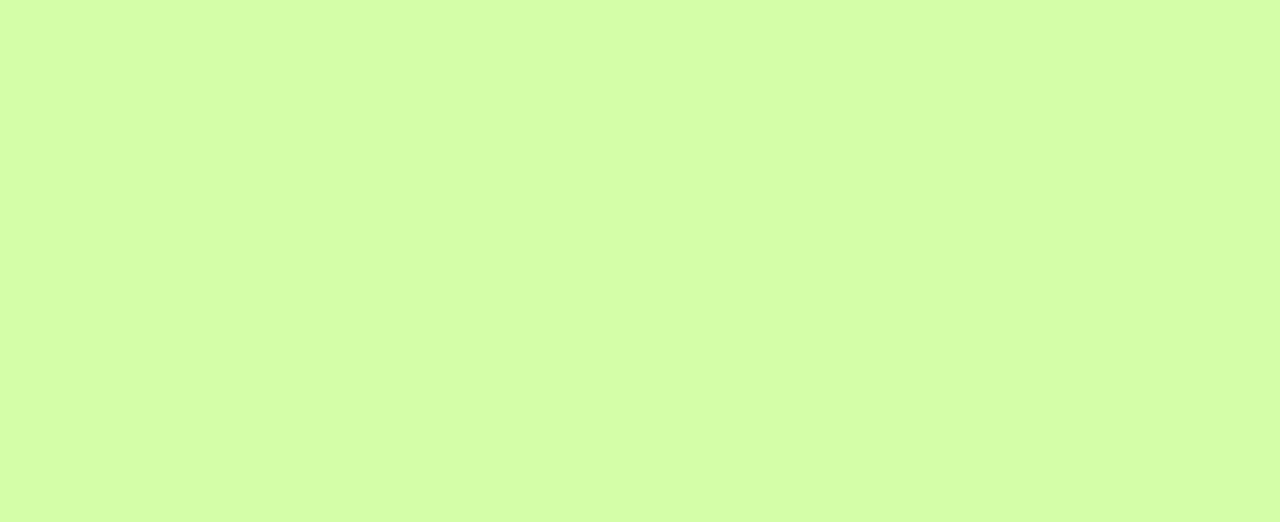
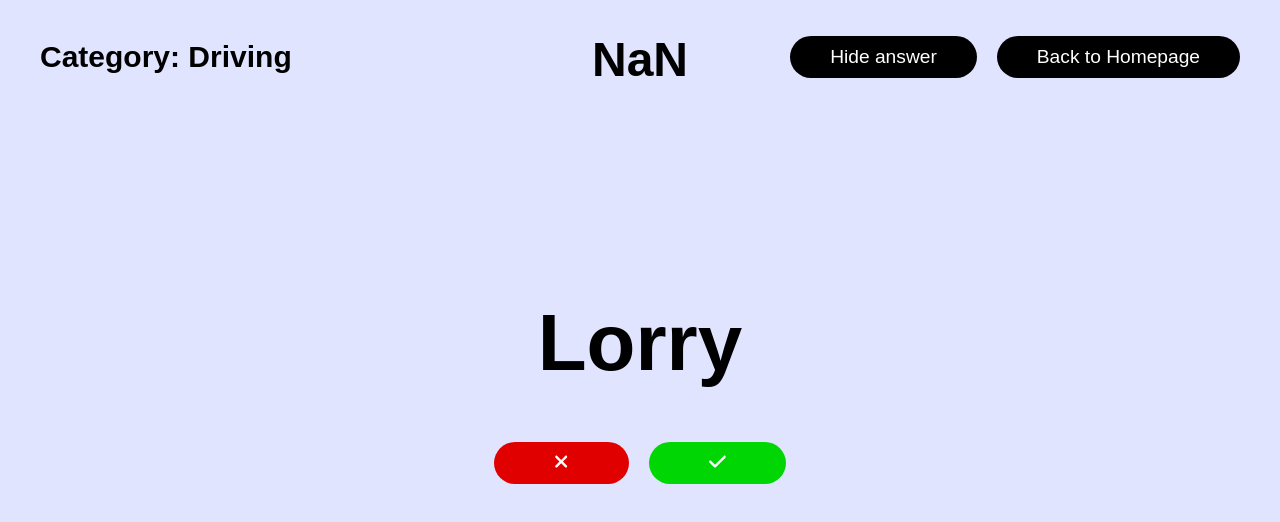
Before and after one commit to suttirakcha/lets-guess, a React (Create React App) app: page /driving in a window 1280 px wide. Before the commit this address had no page. Shown: the top 522 px of the page. Built offline with nearby package versions, Linux system fonts and the light colour scheme; a web font is replaced by a local one.

Commit message:
Commit Codes

```diff
--- a/src/App.js
+++ b/src/App.js
@@ -26,6 +26,7 @@ import Airline from "./categories/airline-words";
 import RestaurantChains from "./categories/restaurant-chains";
 import PhoneBrands from "./categories/phone-brands";
 import Education from "./categories/education";
+import Driving from "./categories/driving";
 
 import MainPageTh from "./th/main"
 import CountriesTh from "./th/categories/countries";
@@ -77,6 +78,7 @@ export default function App(){
         <Route path="/restaurant-chains" element={<RestaurantChains />} />
         <Route path="/phone-brands" element={<PhoneBrands />} />
         <Route path="/education" element={<Education />} />
+        <Route path="/driving" element={<Driving />} />
 
         {/* Thai */}
         <Route path="/th" element={<MainPageTh />} />
--- /dev/null
+++ b/src/categories/driving.js
@@ -0,0 +1,8 @@
+import React from "react";
+import "../App.scss";
+import Questions from "../components/questions";
+
+export default function Driving(){
+  const words = ["Motorway","Road","Street","Car","Bus","Lorry","Truck","Traffic","Traffic jam","Traffic lights","Bus stop","Van","Driving licence","Speed"];
+  return (<Questions answers={words} category="Driving" redirect="/driving"/>)
+}
--- a/src/main.js
+++ b/src/main.js
@@ -534,6 +534,10 @@ export default function MainPage(){
         link: "/animals"
       },
       {
+        category: "Driving",
+        link: "/driving"
+      },
+      {
         category: "Education",
         link: "/education"
       },
@@ -558,6 +562,7 @@ export default function MainPage(){
         <CardCate category="Desserts" link="/desserts"/>
         <CardCate category="Disney Films (2010s)" link="/disney-films-2010s"/>
         <CardCate category="Drinks" link="/drinks"/>
+        <CardCate category="Driving" link="/driving"/>
         <CardCate category="Education" link="/education"/>
         <CardCate category="Fashion Brands" link="/fashion-brands"/>
         <CardCate category="Fast and Furious Characters" link="/fast-and-furious-characters"/>
```
